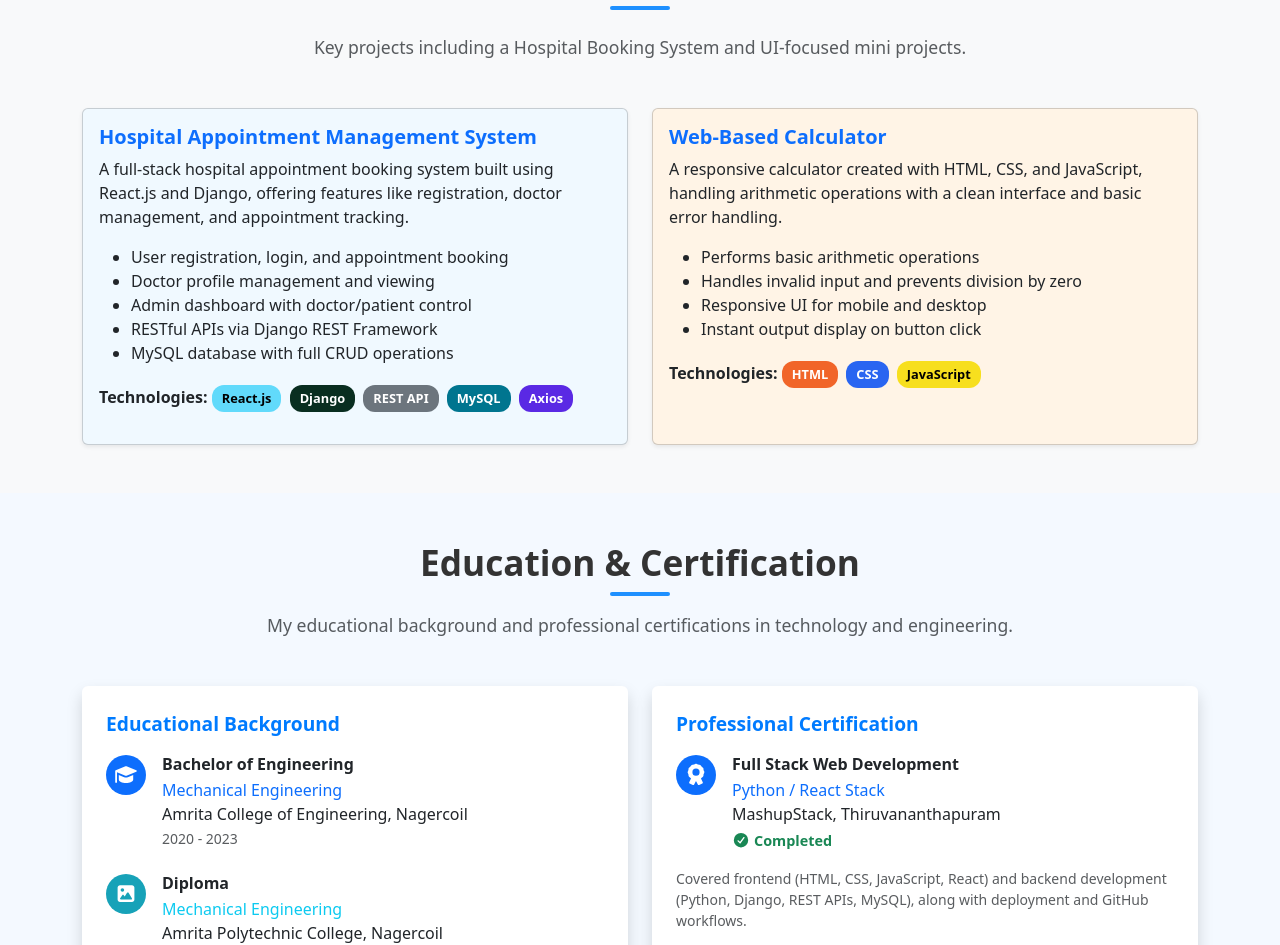
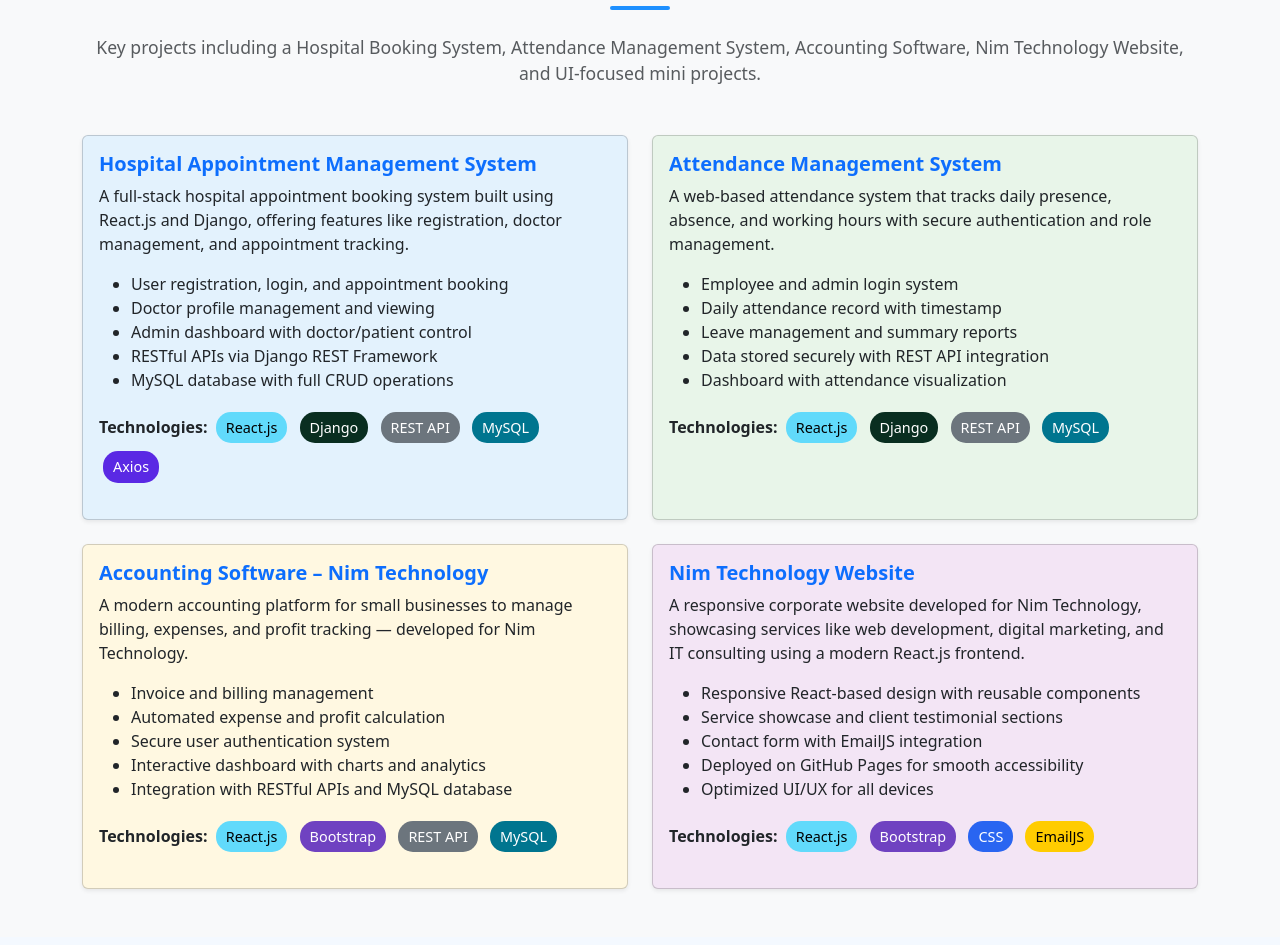
Before and after one commit to Saikumars278/saikumar-portfolio, a React (Create React App) app: page / in a window 1280 px wide. Shown: the part 1681-2626 px from the top of the page. Built offline with nearby package versions, Linux system fonts and the light colour scheme.

Commit message:
Initial commit of portfolio

```diff
--- a/src/components/About.js
+++ b/src/components/About.js
@@ -1,6 +1,6 @@
 import React from 'react';
 import '../style/about.css'; // Make sure path is correct
-import { FontAwesomeIcon } from '@fortawesome/react-fontawesome';
+// import { FontAwesomeIcon } from '@fortawesome/react-fontawesome';
 
 const About = () => {
   return (
--- a/src/components/Contact.js
+++ b/src/components/Contact.js
@@ -2,75 +2,119 @@
 import 'bootstrap/dist/css/bootstrap.min.css';
 import { FontAwesomeIcon } from '@fortawesome/react-fontawesome';
 import { faPhone, faEnvelope, faMapMarkerAlt } from '@fortawesome/free-solid-svg-icons';
+import emailjs from 'emailjs-com';
 import '../style/contact.css';
+import ResumePDF from '../components/Saikumar S.pdf';
 
 
 const Contact = () => {
-  const [showModal, setShowModal] = useState(false);
+  const [formData, setFormData] = useState({
+    fullName: '',
+    emailAddress: '',
+    subject: '',
+    message: ''
+  });
+  const [statusMessage, setStatusMessage] = useState('');
 
-  const handleResumeClick = () => {
-    setShowModal(true);
+  const handleChange = (e) => {
+    setFormData({ ...formData, [e.target.id]: e.target.value });
   };
 
-  const handleClose = () => {
-    setShowModal(false);
+  const handleSubmit = (e) => {
+    e.preventDefault();
+    const formDataWithTime = { ...formData, time: new Date().toLocaleString() };
+
+    emailjs.send(
+      'service_u226o99',
+      'template_vkavx5o',
+      formDataWithTime,
+      'MLkkCdDRqCMIpHVPp'
+    ).then(
+      () => {
+        setStatusMessage('Message sent successfully!');
+        setFormData({ fullName: '', emailAddress: '', subject: '', message: '' });
+      },
+      () => {
+        setStatusMessage('Failed to send message. Please try again.');
+      }
+    );
   };
 
   return (
     <div className="container mt-5" id="contact">
-      {/* Heading Section */}
       <div className="text-center mb-5">
-        <h2 className="section-titlee text-center fw-bold mb-4" style={{ fontSize: '2.5rem' }}>
-          Get In Touch
-        </h2>
+        <h2 className="section-titlee fw-bold mb-4" style={{ fontSize: '2.5rem' }}>Get In Touch</h2>
         <p className="text-muted" style={{ fontSize: '1.1rem' }}>
           Ready to start a conversation? I'd love to hear from you. Let's discuss how we can work together.
         </p>
       </div>
 
       <div className="row justify-content-center">
-        {/* Left Side: Contact Info */}
         <div className="col-md-6 mb-4 d-flex align-items-stretch">
           <div className="contact-card contact-info w-100">
             <h3 className="mb-4">Contact Information</h3>
-
             <div className="icon-box d-flex align-items-center mb-3">
               <FontAwesomeIcon icon={faPhone} className="text-primary me-3" size="lg" />
-              <span>89*****378</span>
+              <span>8925428378</span>
             </div>
-
             <div className="icon-box d-flex align-items-center mb-3">
               <FontAwesomeIcon icon={faEnvelope} className="text-info me-3" size="lg" />
               <span>s.saikumar2780@gmail.com</span>
             </div>
-
             <div className="icon-box d-flex align-items-center mb-3">
               <FontAwesomeIcon icon={faMapMarkerAlt} className="text-danger me-3" size="lg" />
               <span>Kanyakumari</span>
             </div>
-
-            <button className="btn btn-primary mt-4" onClick={handleResumeClick}>
+            {/* Resume Download Button */}
+            <a
+              href={ResumePDF}
+              download="Saikumar_Saikumar.pdf"
+              className="btn btn-primary mt-4"
+            >
               Download Resume
-            </button>
+            </a>
           </div>
         </div>
 
-        {/* Right Side: Contact Form */}
         <div className="col-md-6 mb-4 d-flex align-items-stretch">
           <div className="contact-cardd contact-cardd w-100">
             <h3 className="mb-4">Send a Message</h3>
-            <form>
+            <form onSubmit={handleSubmit}>
               <div className="form-group mb-3">
                 <label htmlFor="fullName">Full Name</label>
-                <input type="text" className="form-control" id="fullName" placeholder="Your full name" />
+                <input
+                  type="text"
+                  className="form-control"
+                  id="fullName"
+                  placeholder="Your full name"
+                  value={formData.fullName}
+                  onChange={handleChange}
+                  required
+                />
               </div>
               <div className="form-group mb-3">
                 <label htmlFor="emailAddress">Email Address</label>
-                <input type="email" className="form-control" id="emailAddress" placeholder="your.email@example.com" />
+                <input
+                  type="email"
+                  className="form-control"
+                  id="emailAddress"
+                  placeholder="your.email@example.com"
+                  value={formData.emailAddress}
+                  onChange={handleChange}
+                  required
+                />
               </div>
               <div className="form-group mb-3">
                 <label htmlFor="subject">Subject</label>
-                <input type="text" className="form-control" id="subject" placeholder="Project inquiry, collaboration, etc." />
+                <input
+                  type="text"
+                  className="form-control"
+                  id="subject"
+                  placeholder="Project inquiry, collaboration, etc."
+                  value={formData.subject}
+                  onChange={handleChange}
+                  required
+                />
               </div>
               <div className="form-group mb-3">
                 <label htmlFor="message">Message</label>
@@ -78,42 +122,15 @@
                   className="form-control"
                   id="message"
                   rows="4"
-                  placeholder="Tell me about your project or how we can work together..."
+                  placeholder="Tell me about your project..."
+                  value={formData.message}
+                  onChange={handleChange}
+                  required
                 ></textarea>
               </div>
-              <button type="submit" className="btn btn-primary">
-                Send Message
-              </button>
+              <button type="submit" className="btn btn-primary">Send Message</button>
+              {statusMessage && <p className="mt-3">{statusMessage}</p>}
             </form>
-          </div>
-        </div>
-      </div>
-
-      {/* Custom Modal Overlay */}
-      <div
-        className={`custom-modal-overlay ${showModal ? 'show' : ''}`}
-        onClick={handleClose}
-      >
-        <div
-          className={`custom-modal-content ${showModal ? 'show' : ''}`}
-          onClick={(e) => e.stopPropagation()}
-          role="dialog"
-          aria-modal="true"
-          aria-labelledby="modal-title"
-        >
-          <div className="custom-modal-header">
-            <h5 id="modal-title">Resume Download</h5>
-            <button
-              type="button"
-              className="custom-modal-close"
-              onClick={handleClose}
-              aria-label="Close modal"
-            >
-              &times;
-            </button>
-          </div>
-          <div className="custom-modal-body">
-            <p>Resume download feature coming soon!</p>
           </div>
         </div>
       </div>
--- a/src/components/Home.js
+++ b/src/components/Home.js
@@ -1,7 +1,7 @@
 import React from 'react';
 import '../style/home.css';
 import logo from '../images/logo1.png';
-import { FontAwesomeIcon } from '@fortawesome/react-fontawesome';
+// import { FontAwesomeIcon } from '@fortawesome/react-fontawesome';
 
 const Home = () => {
   return (
--- a/src/components/Navbar.js
+++ b/src/components/Navbar.js
@@ -1,7 +1,7 @@
 import React, { useEffect } from 'react';
 import { Collapse } from 'bootstrap';
 import 'bootstrap/dist/css/bootstrap.min.css';
-import { FontAwesomeIcon } from '@fortawesome/react-fontawesome';
+// import { FontAwesomeIcon } from '@fortawesome/react-fontawesome';
 
 const Navbar = () => {
   useEffect(() => {
--- a/src/components/Projects.js
+++ b/src/components/Projects.js
@@ -1,26 +1,40 @@
 import React from 'react';
 import '../style/project.css'; // Ensure this path is correct
-import { FontAwesomeIcon } from '@fortawesome/react-fontawesome';
 
 const Projects = () => {
   return (
     <section id="projects" className="bg-light py-5">
       <div className="container">
-        <h2 className="section-titlee text-center fw-bold mb-4" style={{ fontSize: '2.5rem' }}>
+        <h2
+          className="section-titlee text-center fw-bold mb-4"
+          style={{ fontSize: '2.5rem' }}
+        >
           Featured Projects
         </h2>
-        <p className="text-center text-muted mb-5" style={{ fontSize: '1.1rem' }}>
-          Key projects including a Hospital Booking System and UI-focused mini projects.
+        <p
+          className="text-center text-muted mb-5"
+          style={{ fontSize: '1.1rem' }}
+        >
+          Key projects including a Hospital Booking System, Attendance
+          Management System, Accounting Software, Nim Technology Website, and
+          UI-focused mini projects.
         </p>
 
         <div className="row g-4">
           {/* Hospital Appointment Management System */}
           <div className="col-md-6">
-            <div className="card h-100 shadow-sm" style={{ backgroundColor: '#f0f9ff' }}>
+            <div
+              className="card h-100 shadow-sm"
+              style={{ backgroundColor: '#E3F2FD' }} // Light Blue
+            >
               <div className="card-body">
-                <h5 className="card-title fw-bold text-primary">Hospital Appointment Management System</h5>
+                <h5 className="card-title fw-bold text-primary">
+                  Hospital Appointment Management System
+                </h5>
                 <p className="card-text">
-                  A full-stack hospital appointment booking system built using React.js and Django, offering features like registration, doctor management, and appointment tracking.
+                  A full-stack hospital appointment booking system built using
+                  React.js and Django, offering features like registration,
+                  doctor management, and appointment tracking.
                 </p>
                 <ul className="mb-3">
                   <li>User registration, login, and appointment booking</li>
@@ -41,25 +55,100 @@
             </div>
           </div>
 
-          {/* Web-Based Calculator */}
+          {/* Attendance Management System */}
           <div className="col-md-6">
-            <div className="card h-100 shadow-sm" style={{ backgroundColor: '#fff4e6' }}>
+            <div
+              className="card h-100 shadow-sm"
+              style={{ backgroundColor: '#E8F5E9' }} // Light Green
+            >
               <div className="card-body">
-                <h5 className="card-title fw-bold text-primary">Web-Based Calculator</h5>
+                <h5 className="card-title fw-bold text-primary">
+                  Attendance Management System
+                </h5>
                 <p className="card-text">
-                  A responsive calculator created with HTML, CSS, and JavaScript, handling arithmetic operations with a clean interface and basic error handling.
+                  A web-based attendance system that tracks daily presence,
+                  absence, and working hours with secure authentication and role
+                  management.
                 </p>
                 <ul className="mb-3">
-                  <li>Performs basic arithmetic operations</li>
-                  <li>Handles invalid input and prevents division by zero</li>
-                  <li>Responsive UI for mobile and desktop</li>
-                  <li>Instant output display on button click</li>
+                  <li>Employee and admin login system</li>
+                  <li>Daily attendance record with timestamp</li>
+                  <li>Leave management and summary reports</li>
+                  <li>Data stored securely with REST API integration</li>
+                  <li>Dashboard with attendance visualization</li>
                 </ul>
                 <p>
                   <strong>Technologies:</strong>{' '}
-                  <span className="tech-badge html">HTML</span>{' '}
+                  <span className="tech-badge react">React.js</span>{' '}
+                  <span className="tech-badge django">Django</span>{' '}
+                  <span className="tech-badge rest-api">REST API</span>{' '}
+                  <span className="tech-badge mysql">MySQL</span>
+                </p>
+              </div>
+            </div>
+          </div>
+
+          {/* Accounting Software – Nim Technology */}
+          <div className="col-md-6">
+            <div
+              className="card h-100 shadow-sm"
+              style={{ backgroundColor: '#FFF8E1' }} // Light Yellow
+            >
+              <div className="card-body">
+                <h5 className="card-title fw-bold text-primary">
+                  Accounting Software – Nim Technology
+                </h5>
+                <p className="card-text">
+                  A modern accounting platform for small businesses to manage
+                  billing, expenses, and profit tracking — developed for Nim
+                  Technology.
+                </p>
+                <ul className="mb-3">
+                  <li>Invoice and billing management</li>
+                  <li>Automated expense and profit calculation</li>
+                  <li>Secure user authentication system</li>
+                  <li>Interactive dashboard with charts and analytics</li>
+                  <li>Integration with RESTful APIs and MySQL database</li>
+                </ul>
+                <p>
+                  <strong>Technologies:</strong>{' '}
+                  <span className="tech-badge react">React.js</span>{' '}
+                     <span className="tech-badge bootstrap">Bootstrap</span>{' '}
+                  <span className="tech-badge rest-api">REST API</span>{' '}
+                  <span className="tech-badge mysql">MySQL</span>
+                </p>
+              </div>
+            </div>
+          </div>
+
+          {/* Nim Technology Website */}
+          <div className="col-md-6">
+            <div
+              className="card h-100 shadow-sm"
+              style={{ backgroundColor: '#F3E5F5' }} // Light Purple
+            >
+              <div className="card-body">
+                <h5 className="card-title fw-bold text-primary">
+                  Nim Technology Website
+                </h5>
+                <p className="card-text">
+                  A responsive corporate website developed for Nim Technology,
+                  showcasing services like web development, digital marketing,
+                  and IT consulting using a modern React.js frontend.
+                </p>
+                <ul className="mb-3">
+                  <li>Responsive React-based design with reusable components</li>
+                  <li>Service showcase and client testimonial sections</li>
+                  <li>Contact form with EmailJS integration</li>
+                  <li>Deployed on GitHub Pages for smooth accessibility</li>
+                  <li>Optimized UI/UX for all devices</li>
+                </ul>
+                <p>
+                  <strong>Technologies:</strong>{' '}
+                  <span className="tech-badge react">React.js</span>{' '}
+                  <span className="tech-badge bootstrap">Bootstrap</span>{' '}
                   <span className="tech-badge css">CSS</span>{' '}
-                  <span className="tech-badge javascript">JavaScript</span>
+                  <span className="tech-badge emailjs">EmailJS</span>
                 </p>
               </div>
             </div>
--- a/src/components/Skills.js
+++ b/src/components/Skills.js
@@ -1,6 +1,6 @@
 import React from 'react';
 import '../style/skill.css';
-import { FontAwesomeIcon } from '@fortawesome/react-fontawesome';
+// import { FontAwesomeIcon } from '@fortawesome/react-fontawesome';
 
 // Skill Icons
 import htmlIcon from '../images/html.png';
--- a/src/index.js
+++ b/src/index.js
@@ -1,17 +1,17 @@
-import React from 'react';
-import ReactDOM from 'react-dom/client';
-import './index.css';
-import App from './App';
-import reportWebVitals from './reportWebVitals';
+import React from "react";
+import ReactDOM from "react-dom/client";
+import "./index.css";
+import App from "./App";
+import reportWebVitals from "./reportWebVitals";
+import { HashRouter } from "react-router-dom"; // ✅ Use HashRouter for GitHub Pages
 
-const root = ReactDOM.createRoot(document.getElementById('root'));
+const root = ReactDOM.createRoot(document.getElementById("root"));
 root.render(
   <React.StrictMode>
-    <App />
+    <HashRouter>
+      <App />
+    </HashRouter>
   </React.StrictMode>
 );
 
-// If you want to start measuring performance in your app, pass a function
-// to log results (for example: reportWebVitals(console.log))
-// or send to an analytics endpoint. Learn more: https://bit.ly/CRA-vitals
 reportWebVitals();
--- a/src/style/project.css
+++ b/src/style/project.css
@@ -10,6 +10,50 @@
   user-select: none;
   transition: background-color 0.3s ease;
 }
+.tech-badge {
+  display: inline-block;
+  padding: 5px 10px;
+  margin: 4px;
+  border-radius: 15px;
+  font-size: 0.9rem;
+  color: #fff;
+  font-weight: 500;
+}
+
+.tech-badge.react {
+  background-color: #61dafb; /* React Blue */
+  color: #000;
+}
+
+.tech-badge.django {
+  background-color: #092e20; /* Django Green */
+}
+
+.tech-badge.rest-api {
+  background-color: #f39c12; /* API Orange */
+}
+
+.tech-badge.mysql {
+  background-color: #00758f; /* MySQL Teal */
+}
+
+.tech-badge.axios {
+  background-color: #5a29e4; /* Axios Purple */
+}
+
+.tech-badge.css {
+  background-color: #264de4; /* CSS Blue */
+}
+
+.tech-badge.bootstrap {
+  background-color: #6f42c1; /* Bootstrap Violet */
+}
+
+.tech-badge.emailjs {
+  background-color: #ffcc00; /* EmailJS Yellow */
+  color: #000;
+}
+
 
 /* Technology-specific badge colors */
 .tech-badge.react {
```
Also changed, not shown: package.json (+5 -5 lines), src/components/Footer.js (+7 -66 lines), 2 other files (tests, documents, lock files or other folders).
